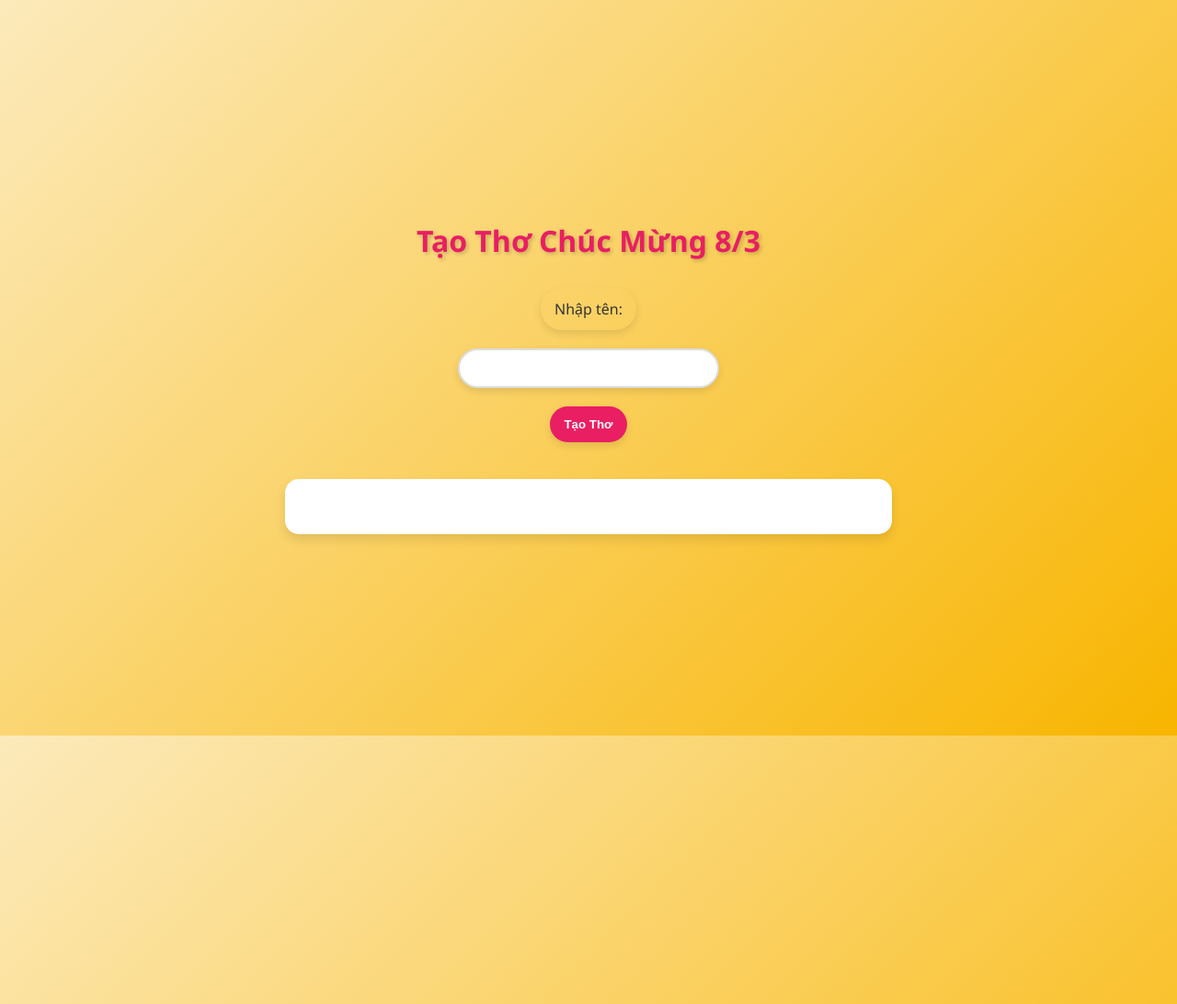
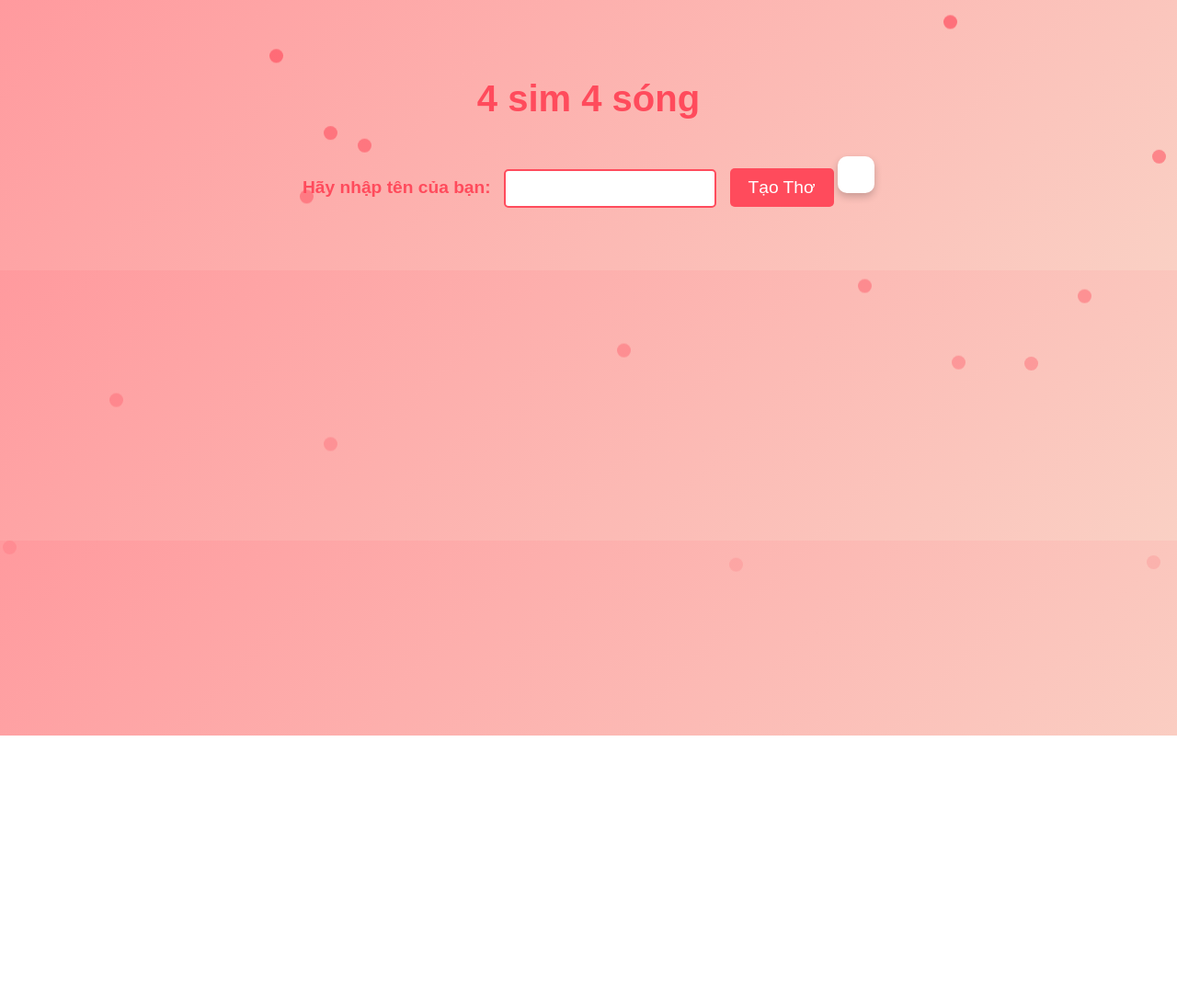
Before and after one commit to CoziePhan/8thang3, a plain HTML site: page index.html in a window 1280 px wide. Shown: the whole page at 92% size. After the commit the page ends 800 px from the top, so only its background shows below. Drawn offline with Linux system fonts and the light colour scheme.

Commit message:
Add files via upload

```diff
--- a/index.html
+++ b/index.html
@@ -5,26 +5,32 @@
     <link rel="stylesheet" href="style.css">
 </head>
 <body>
-    <h1>Tạo Thơ Chúc Mừng 8/3</h1>
-    <label for="name">Nhập tên:</label>
+    <h1>4 sim 4 sóng</h1>
+    <label for="name">Hãy nhập tên của bạn:</label>
     <input type="text" id="name" name="name">
     <button onclick="generatePoem()">Tạo Thơ</button>
     <div id="poem"></div>
 
     <script>
         async function generatePoem() {
-            const name = document.getElementById("name").value;
+            const name = document.getElementById("name").value.trim();
             const poemDiv = document.getElementById("poem");
-            poemDiv.innerHTML = "Đang tạo thơ...";
+
+            if (!name) {
+                poemDiv.innerHTML = "Vui lòng nhập tên!";
+                return;
+            }
+
+            poemDiv.innerHTML = "Đang soạn văn...";
 
             // Thay YOUR_API_KEY bằng API key của bạn
-            const apiKey = "YOUR_API_KEY";
-            const url = `https://generativelanguage.googleapis.com/v1beta/models/gemini-pro:generateContent?key=${apiKey}`;
+            const apiKey = "AIzaSyBInu4Vd2IAW-Q8EsS2NLtvhzMKw4EWvi8";
+            const url = `https://generativelanguage.googleapis.com/v1beta/models/gemini-2.0-flash:generateContent?key=${apiKey}`;
 
-            const prompt = `Hãy tạo một bài thơ 4 dòng chúc mừng ngày 8/3, có vần và có tên người được chúc là ${name}.`;
-
-            const data = {
-                contents: [{ parts: [{ text: prompt }] }]
+            const requestBody = {
+                contents: [{
+                    parts: [{ text: `Hãy viết một đoạn văn dài, có thể dùng lời lẽ dễ thương cũng được, càng dài càng tốt hãy sáng tạo, để chúc mừng ngày 8/3 với người có tên là ${name}. (Đừng xưng tôi hay gì nhé chỉ chúc thôi, cũng đừng xưng kiểu yêu dấu nha)` }]
+                }]
             };
 
             try {
@@ -33,20 +39,21 @@
                     headers: {
                         "Content-Type": "application/json"
                     },
-                    body: JSON.stringify(data)
+                    body: JSON.stringify(requestBody)
                 });
 
                 if (!response.ok) {
-                    throw new Error(`Lỗi HTTP: ${response.status}`);
+                    throw new Error(`Lỗi HTTP: ${response.status} - ${await response.text()}`);
                 }
 
                 const result = await response.json();
-                console.log("Phản hồi API:", result); // In phản hồi API ra console
-                if (result.candidates && result.candidates.length > 0 && result.candidates[0].content && result.candidates[0].content.parts && result.candidates[0].content.parts.length > 0) {
+                console.log("Phản hồi API:", result);
+
+                if (result && result.candidates && result.candidates.length > 0) {
                     const poem = result.candidates[0].content.parts[0].text;
                     poemDiv.innerHTML = poem;
                 } else {
-                    poemDiv.innerHTML = "Không thể tạo thơ. Phản hồi API không hợp lệ.";
+                    poemDiv.innerHTML = "Không thể tạo thơ. API không trả về dữ liệu hợp lệ.";
                 }
             } catch (error) {
                 console.error("Lỗi:", error);
@@ -66,5 +73,18 @@
 
         setInterval(createRosePetal, 300);
     </script>
+<audio id="bg-music" autoplay loop muted>
+    <source src="music.mp3" type="audio/mp3">
+</audio>
+
+<script>
+    window.addEventListener("click", function () {
+        const audio = document.getElementById("bg-music");
+        audio.muted = false; // Bật tiếng khi người dùng tương tác
+        audio.play();
+    }, { once: true }); // Chạy một lần duy nhất
+</script>
+
+
 </body>
 </html>
--- a/style.css
+++ b/style.css
@@ -1,74 +1,74 @@
 body {
-    font-family: 'Segoe UI', Tahoma, Geneva, Verdana, sans-serif;
-    background: linear-gradient(135deg, #fceabb, #f8b500); /* Gradient nền */
-    display: flex;
-    flex-direction: column;
-    align-items: center;
-    justify-content: center;
-    min-height: 100vh;
-    margin: 0;
-    color: #333; /* Màu chữ chính */
+    font-family: 'Arial', sans-serif;
+    background: linear-gradient(135deg, #ff9a9e, #fad0c4);
+    text-align: center;
+    padding: 50px;
+    color: #4a4a4a;
 }
 
 h1 {
-    color: #e91e63;
+    font-size: 2.5em;
+    color: #ff4b5c;
     margin-bottom: 20px;
-    text-shadow: 2px 2px 4px rgba(0, 0, 0, 0.2); /* Hiệu ứng đổ bóng chữ */
 }
 
-label, input, button {
-    padding: 12px 15px;
-    margin: 10px 0;
-    border: none;
-    border-radius: 25px;
-    box-shadow: 0 4px 8px rgba(0, 0, 0, 0.1);
-    transition: transform 0.2s ease, box-shadow 0.2s ease;
+label {
+    font-size: 1.2em;
+    font-weight: bold;
+    color: #ff4b5c;
 }
 
 input {
-    width: 250px;
-    border: 2px solid #ddd;
+    padding: 10px;
+    font-size: 1em;
+    border: 2px solid #ff4b5c;
+    border-radius: 5px;
+    margin: 10px;
+    outline: none;
 }
 
 button {
-    background-color: #e91e63;
+    background: #ff4b5c;
     color: white;
+    border: none;
+    padding: 10px 20px;
+    font-size: 1.2em;
+    border-radius: 5px;
     cursor: pointer;
-    font-weight: bold;
+    transition: 0.3s;
 }
 
 button:hover {
-    background-color: #c2185b;
-    transform: translateY(-2px);
-    box-shadow: 0 6px 12px rgba(0, 0, 0, 0.15);
+    background: #d4384d;
 }
 
 #poem {
-    margin-top: 30px;
-    padding: 30px;
-    border-radius: 15px;
-    background-color: white;
-    box-shadow: 0 6px 12px rgba(0, 0, 0, 0.1);
-    width: 80%;
+    margin-top: 20px;
+    font-size: 1.5em;
+    background: white;
+    padding: 20px;
+    border-radius: 10px;
+    box-shadow: 0 4px 8px rgba(0, 0, 0, 0.2);
+    display: inline-block;
     max-width: 600px;
-    text-align: center;
-    line-height: 1.6;
     word-wrap: break-word;
-    font-size: 1.1em;
 }
 
+/* Hiệu ứng cánh hoa hồng rơi */
 .rose-petal {
-    position: absolute;
-    width: 25px;
-    height: 25px;
-    background-image: url('rose-petal.png');
-    background-size: contain;
-    pointer-events: none;
+    position: fixed;
+    top: -10px;
+    width: 15px;
+    height: 15px;
+    background: #ff4b5c;
+    border-radius: 50%;
+    opacity: 0.7;
     animation: fall linear infinite;
 }
 
 @keyframes fall {
     to {
-        transform: translateY(110vh) rotate(360deg);
+        transform: translateY(100vh);
+        opacity: 0;
     }
 }
```
Also changed, not shown: 1 other file.
